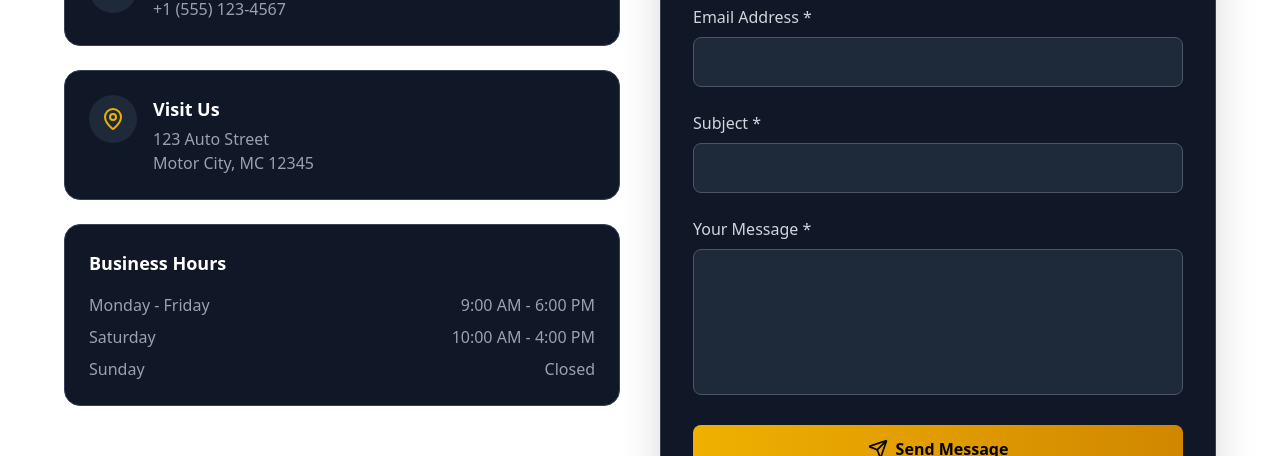
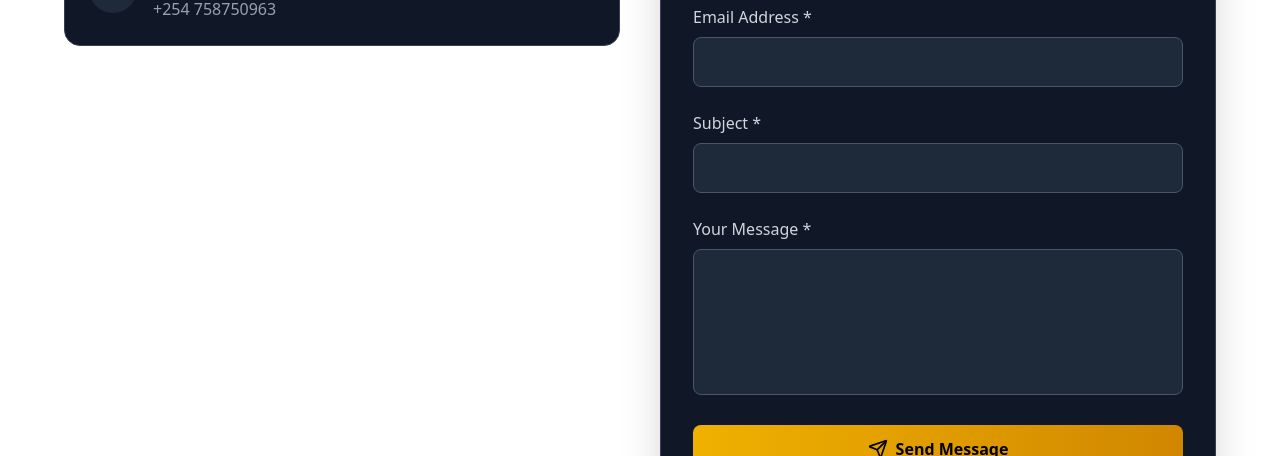
Before and after one commit to ngugilovesyou/Motoket, a React (Vite) app in the folder client/: page /contact-us in a window 1280 px wide. Shown: the part 454-910 px from the top of the page. Built offline with nearby package versions, Linux system fonts and the light colour scheme; no server answers.

Commit message:
updated contacts

```diff
--- a/client/src/components/Homepage/Contact.jsx
+++ b/client/src/components/Homepage/Contact.jsx
@@ -59,19 +59,8 @@ export default function ContactUs() {
               {
                 icon: <Phone className="h-6 w-6 text-yellow-500" />,
                 title: "Call Us",
-                info: "+1 (555) 123-4567",
-              },
-              {
-                icon: <MapPin className="h-6 w-6 text-yellow-500" />,
-                title: "Visit Us",
-                info: (
-                  <>
-                    123 Auto Street
-                    <br />
-                    Motor City, MC 12345
-                  </>
-                ),
-              },
+                info: "+254 758750963",
+              }
             ].map(({ icon, title, info }, idx) => (
               <div
                 key={idx}
@@ -86,22 +75,6 @@ export default function ContactUs() {
                 </div>
               </div>
             ))}
-
-            <div className="bg-gray-900 rounded-2xl p-6 border border-gray-700">
-              <h3 className="text-lg font-semibold mb-4">Business Hours</h3>
-              <ul className="space-y-2 text-gray-400 text-sm sm:text-base">
-                {[
-                  ["Monday - Friday", "9:00 AM - 6:00 PM"],
-                  ["Saturday", "10:00 AM - 4:00 PM"],
-                  ["Sunday", "Closed"],
-                ].map(([day, hours], idx) => (
-                  <li key={idx} className="flex justify-between">
-                    <span>{day}</span>
-                    <span>{hours}</span>
-                  </li>
-                ))}
-              </ul>
-            </div>
           </div>
 
           {/* Contact Form */}
```
